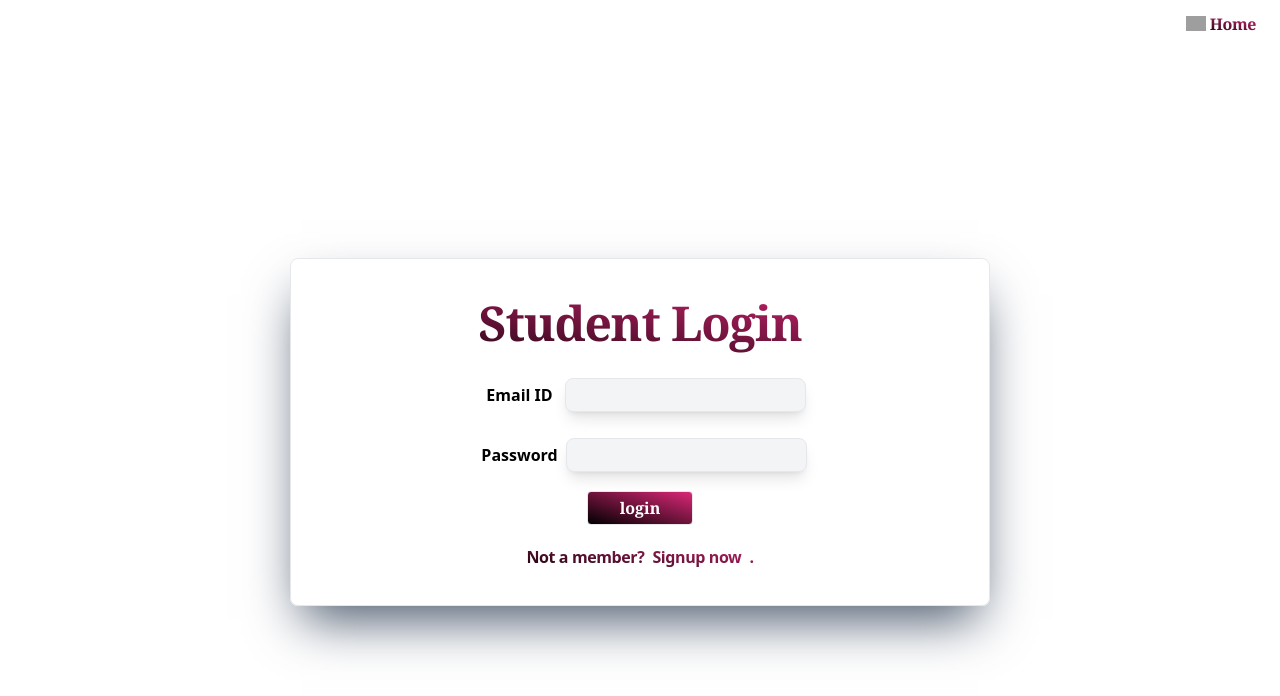
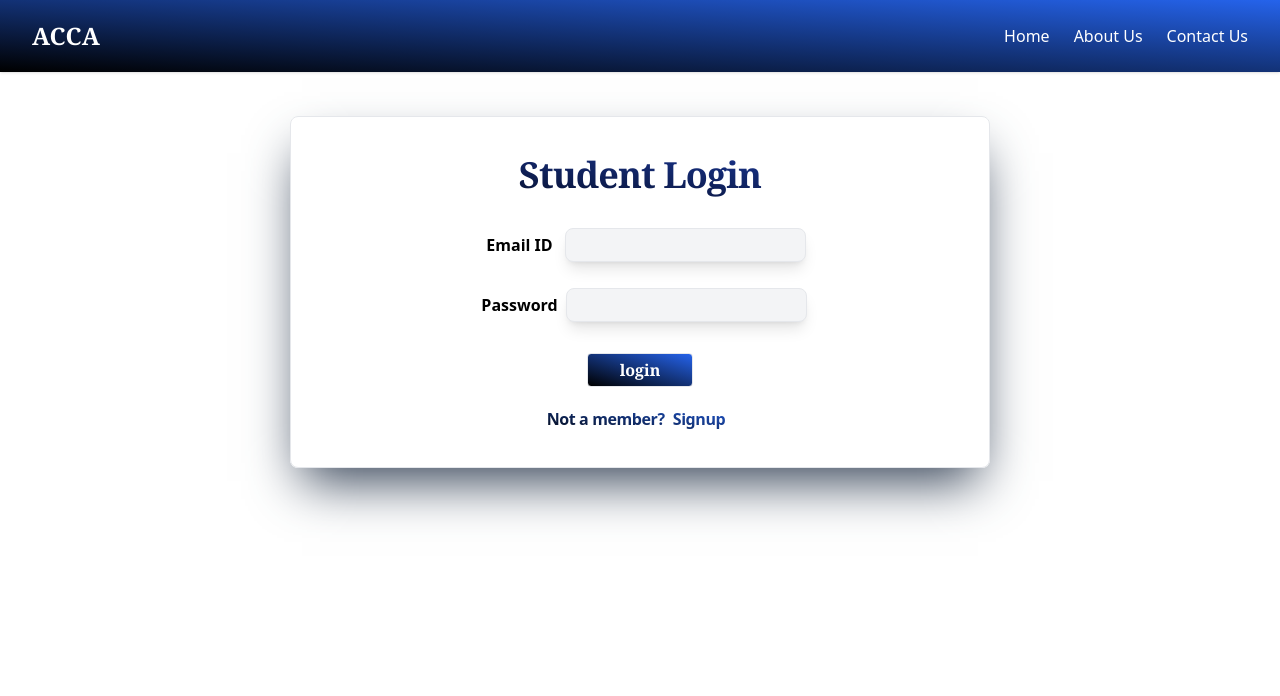
Before and after one commit to GowriJ-15/Placement-Management-System, a React (Create React App) app in the folder placement_system/client/: page /student_login in a window 1280 px wide. Shown: the top 696 px of the page. Built offline with nearby package versions, Linux system fonts and the light colour scheme; grey boxes are pictures that could not be loaded.

Commit message:
New design

```diff
--- /dev/null
+++ b/placement_system/client/src/Components/Navbar.js
@@ -0,0 +1,36 @@
+import { useNavigate } from "react-router-dom";
+
+export default function Navbar() {
+
+  const navigate = useNavigate();
+
+  return (
+    <nav className="w-full bg-gradient-to-tr from-black to-blue-600 shadow">
+      <div className="justify-between md:items-center md:flex md:px-8">
+        <div>
+          <div className="flex items-center justify-between py-3 md:py-5 ">
+            <h2 className="text-2xl font-extrabold text-white font-serif">
+              ACCA
+            </h2>
+          </div>
+        </div>
+        <div>
+          <div>
+            <ul className="items-center justify-center space-y-8 md:flex md:space-x-6 md:space-y-0">
+              <li className="font-medium text-white hover:text-blue-100 cursor-pointer">
+                <a onClick={()=>navigate("/")}>Home</a>
+              </li>
+
+              <li className="font-medium text-white hover:text-blue-100 cursor-pointer">
+                <a>About Us</a>
+              </li>
+              <li className="text-white hover:text-blue-100 font-medium cursor-pointer">
+                <a>Contact Us</a>
+              </li>
+            </ul>
+          </div>
+        </div>
+      </div>
+    </nav>
+  );
+}
--- /dev/null
+++ b/placement_system/client/src/Components/S_Navbar.js
@@ -0,0 +1,106 @@
+import { useState } from "react";
+
+export default function S_Navbar() {
+    const [navbar, setNavbar] = useState(false);
+
+    return (
+        <nav className="w-full bg-purple-500 shadow">
+            <div className="justify-between px-4 mx-auto lg:max-w-7xl md:items-center md:flex md:px-8">
+                <div>
+                    <div className="flex items-center justify-between py-3 md:py-5 md:block">
+                        <a href="javascript:void(0)">
+                            <h2 className="text-2xl font-bold text-white">LOGO</h2>
+                        </a>
+                        <div className="md:hidden">
+                            <button
+                                className="p-2 text-gray-700 rounded-md outline-none focus:border-gray-400 focus:border"
+                                onClick={() => setNavbar(!navbar)}
+                            >
+                                {navbar ? (
+                                    <svg
+                                        xmlns="http://www.w3.org/2000/svg"
+                                        className="w-6 h-6 text-white"
+                                        viewBox="0 0 20 20"
+                                        fill="currentColor"
+                                    >
+                                        <path
+                                            fillRule="evenodd"
+                                            d="M4.293 4.293a1 1 0 011.414 0L10 8.586l4.293-4.293a1 1 0 111.414 1.414L11.414 10l4.293 4.293a1 1 0 01-1.414 1.414L10 11.414l-4.293 4.293a1 1 0 01-1.414-1.414L8.586 10 4.293 5.707a1 1 0 010-1.414z"
+                                            clipRule="evenodd"
+                                        />
+                                    </svg>
+                                ) : (
+                                    <svg
+                                        xmlns="http://www.w3.org/2000/svg"
+                                        className="w-6 h-6 text-white"
+                                        fill="none"
+                                        viewBox="0 0 24 24"
+                                        stroke="currentColor"
+                                        strokeWidth={2}
+                                    >
+                                        <path
+                                            strokeLinecap="round"
+                                            strokeLinejoin="round"
+                                            d="M4 6h16M4 12h16M4 18h16"
+                                        />
+                                    </svg>
+                                )}
+                            </button>
+                        </div>
+                    </div>
+                </div>
+                <div>
+                    <div
+                        className={`flex-1 justify-self-center pb-3 mt-8 md:block md:pb-0 md:mt-0 ${
+                            navbar ? "block" : "hidden"
+                        }`}
+                    >
+                        <ul className="items-center justify-center space-y-8 md:flex md:space-x-6 md:space-y-0">
+                            <li className="text-white hover:text-indigo-200">
+                                <a href="javascript:void(0)">Home</a>
+                            </li>
+                            <li className="text-white hover:text-indigo-200">
+                                <a href="javascript:void(0)">Blog</a>
+                            </li>
+                            <li className="text-white hover:text-indigo-200">
+                                <a href="javascript:void(0)">About US</a>
+                            </li>
+                            <li className="text-white hover:text-indigo-200">
+                                <a href="javascript:void(0)">Contact US</a>
+                            </li>
+                        </ul>
+
+                        <div className="mt-3 space-y-2 lg:hidden md:inline-block">
+                    <a
+                        href="javascript:void(0)"
+                        className="inline-block w-full px-4 py-2 text-center text-white bg-gray-600 rounded-md shadow hover:bg-gray-800"
+                    >
+                        Sign in
+                    </a>
+                    <a
+                        href="javascript:void(0)"
+                        className="inline-block w-full px-4 py-2 text-center text-gray-800 bg-white rounded-md shadow hover:bg-gray-100"
+                    >
+                        Sign up
+                    </a>
+                </div>
+                    </div>
+                </div>
+                <div className="hidden space-x-2 md:inline-block">
+                    <a
+                        href="javascript:void(0)"
+                        className="px-4 py-2 text-white bg-gray-600 rounded-md shadow hover:bg-gray-800"
+                    >
+                        Sign in
+                    </a>
+                    <a
+                        href="javascript:void(0)"
+                        className="px-4 py-2 text-gray-800 bg-white rounded-md shadow hover:bg-gray-100"
+                    >
+                        Sign up
+                    </a>
+                </div>
+            </div>
+        </nav>
+    );
+}
--- a/placement_system/client/src/Pages/CompanySignup.js
+++ b/placement_system/client/src/Pages/CompanySignup.js
@@ -1,15 +1,14 @@
 import React from "react";
 import { useNavigate } from "react-router-dom";
 import Axios from "axios";
+import Navbar from "../Components/Navbar";
 
-
-function CompanySignup({cname,setcname,ccgpa,setccgpa,cid,setcid}) {
-
+function CompanySignup({ cname, setcname, ccgpa, setccgpa, cid, setcid }) {
   const companyregister = () => {
     Axios.post("http://localhost:3001/auth/cregister", {
-     cname:cname,
-     cid:cid,
-     ccgpa:ccgpa
+      cname: cname,
+      cid: cid,
+      ccgpa: ccgpa,
     }).then((response) => {
       console.log(response);
     });
@@ -18,24 +17,13 @@ function CompanySignup({cname,setcname,ccgpa,setccgpa,cid,setcid}) {
   return (
     <div>
       <div className="">
-      <div className="float-right font-semibold tracking-tight leading-none font-serif text-transparent bg-clip-text bg-gradient-to-tr from-black to-pink-600 mr-5 mt-4 flex flex-row mb-0 pb-0">
-          <div className="">
-            <img
-              src="https://encrypted-tbn0.gstatic.com/images?q=tbn:ANd9GcQKrHlsZ0BO6iQUOQRxGqreTYCWLVAxmQyaTw&usqp=CAU"
-              width="20"
-            />
-          </div>
-          <div className="mx-1 cursor-pointer">
-            <a onClick={() => navigate("/")}> Home</a>
-          </div>
-        </div>
-        <div className=" flex-col  relative w-full h-screen flex justify-center items-center pt-0">
-
-            <form
-
-              className="flex justify-center items-center flex-col p-8 pb-7 m-7 border rounded-lg h-max w-full bg-white shadow-2xl shadow-slate-600 max-w-[700px]  ">
+       <nav>
+        <Navbar/>
+       </nav>
+        <div className=" flex-col  relative w-full flex justify-center items-center">
+          <form className="flex justify-center items-center flex-col p-8 mt-9  border rounded-lg h-max w-full bg-white shadow-2xl shadow-slate-600 max-w-[700px]  ">
             <div>
-                <h1 className="p-2 text-center font-extrabold tracking-tight leading-none pb-0 text-5xl font-serif text-transparent bg-clip-text bg-gradient-to-tr from-black to-pink-600">
+              <h1 className="p-2 text-center font-extrabold tracking-tight leading-none pb-0 text-5xl font-serif text-transparent bg-clip-text bg-gradient-to-tr from-black to-blue-800">
                 Company Registration
               </h1>
             </div>
@@ -45,7 +33,7 @@ function CompanySignup({cname,setcname,ccgpa,setccgpa,cid,setcid}) {
                 <input
                   className="border-relative bg-gray-100 p-1 border rounded-lg dark:border-gray-300 outline-none shadow-lg mx-1 w-48"
                   type="text"
-                    onChange={(e)=>{
+                  onChange={(e) => {
                     setcname(e.target.value);
                   }}
                 />
@@ -57,7 +45,7 @@ function CompanySignup({cname,setcname,ccgpa,setccgpa,cid,setcid}) {
                   className="border-relative shadow-lg bg-gray-100 p-1 border rounded-lg dark:border-gray-300 outline-none mx-8 px-2 w-48"
                   type="number"
                   step="any"
-                    onChange={(e)=>{
+                  onChange={(e) => {
                     setcid(e.target.value);
                   }}
                 />
@@ -67,7 +55,7 @@ function CompanySignup({cname,setcname,ccgpa,setccgpa,cid,setcid}) {
                 <input
                   className="border-relative shadow-lg bg-gray-100 p-1 border rounded-lg dark:border-gray-300 outline-none mx-3 px-1 w-48"
                   type="number"
-                    onChange={(e)=>{
+                  onChange={(e) => {
                     setccgpa(e.target.value);
                   }}
                   required
@@ -79,14 +67,13 @@ function CompanySignup({cname,setcname,ccgpa,setccgpa,cid,setcid}) {
                 <button
                   onClick={companyregister}
                   type="submit"
-                    className=" px-8 py-1 bg-gradient-to-tr from-black to-pink-600 relative text-white border  rounded content-center ease-out hover:translate-y-1 transition-all font-semibold font-serif"
+                  className=" px-8 py-1 bg-gradient-to-tr from-black to-blue-700 relative text-white border  rounded content-center ease-out hover:translate-y-1 transition-all font-semibold font-serif"
                 >
                   REGISTER
                 </button>
               </div>
             </div>
           </form>
-
         </div>
       </div>
     </div>
--- a/placement_system/client/src/Pages/S_details.js
+++ b/placement_system/client/src/Pages/S_details.js
@@ -2,6 +2,7 @@ import React, { useState, useEffect } from "react";
 import ShowMenu from "../Components/ShowMenu";
 import { useNavigate } from "react-router-dom";
 import { Axios } from "axios";
+import Navbar from "../Components/Navbar";
 
 function S_details() {
   const [state, setState] = useState(false);
@@ -29,37 +30,9 @@ function S_details() {
   const navigate = useNavigate();
   return (
     <div>
-      <div className="w-screen h-12 bg-gradient-to-tr from-black to-pink-600">
-        <div className="float-left flex flex-col w-40 mx-3">
-          <div className="font-semibold tracking-tight leading-none font-serif text-white mr-5 mt-4 flex mb-0 pb-0  flex-row">
-            <div>
-              <img
-                onClick={() => setState(!state)}
-                className=" cursor-pointer pt-1"
-                src="https://encrypted-tbn0.gstatic.com/images?q=tbn:ANd9GcQxNXvRIuRSR1anM3AOe_EnHoq520h6uV1qDw&usqp=CAU"
-                width="15"
-              />
-            </div>
-
-            <div className="mx-2 ">
-              <a>menu</a>
-            </div>
-          </div>
-
-          {state ? <ShowMenu /> : null}
-        </div>
-        <div className="float-right font-semibold font-serif text-white mr-5 mt-4 mb-6 flex flex-row ">
-          <div className="pt-1">
-            <img
-              src="https://encrypted-tbn0.gstatic.com/images?q=tbn:ANd9GcQKrHlsZ0BO6iQUOQRxGqreTYCWLVAxmQyaTw&usqp=CAU"
-              width="15"
-            />
-          </div>
-          <div className="mx-1 cursor-pointer">
-            <a onClick={() => navigate("/")}> home</a>
-          </div>
-        </div>
-      </div>
+      <nav>
+        <Navbar/>
+      </nav>
       <div className="body">
         <div className="content w-screen h-screen fixed">
           <div className="  border-slate-300 mb-1 mt-1 mr-1 flex justify-center items-center flex-col ">
@@ -81,7 +54,7 @@ function S_details() {
                     <div className="mx-3">
                       <button
                       onClick={()=>changeText("Applied")}
-                      className="border border-slate-900 rounded-sm w-24 mt-1  bg-gradient-to-tr from-black to-pink-600 relative text-white border  rounded content-center ease-out hover:translate-x-1 transition-all font-semibold font-serif h-7">{text}</button>
+                      className="border border-slate-900  w-24 mt-1  bg-gradient-to-tr from-black to-pink-600 relative text-white  rounded content-center ease-out hover:translate-x-1 transition-all font-semibold font-serif h-7">{text}</button>
                     </div>
                   </div>
                 );
--- a/placement_system/client/src/Pages/Student.js
+++ b/placement_system/client/src/Pages/Student.js
@@ -1,6 +1,7 @@
 import Axios from "axios";
 
 import { useNavigate } from "react-router-dom";
+import Navbar from "../Components/Navbar";
 
 function StudentSignup({
   name,setName,email,setEmail,password,setPassword,admno,setAdmno,cgpa,setCgpa,backlog,setBacklog
@@ -23,33 +24,25 @@ function StudentSignup({
   return (
     <div className="main">
       <div className=" relative w-full h-screen ">
-        <div className="float-right font-semibold tracking-tight leading-none font-serif text-transparent bg-clip-text bg-gradient-to-tr from-black to-pink-600 mr-5 mt-4 mb-6 flex flex-row ">
-          <div className="">
-            <img
-              src="https://encrypted-tbn0.gstatic.com/images?q=tbn:ANd9GcQKrHlsZ0BO6iQUOQRxGqreTYCWLVAxmQyaTw&usqp=CAU"
-              width="20"
-            />
-          </div>
-          <div className="mx-1 cursor-pointer">
-            <a onClick={() => navigate("/")}> Home</a>
-          </div>
+        <div>
+          <Navbar/>
         </div>
         <div>
           <div className="flex justify-center items-center">
 
           </div>
-          <div className="flex justify-center items-center flex-col pt-7">
+          <div className="flex justify-center items-center flex-col">
             <div className="">
               <form
                 action="#"
                 className="p-8 pb-10 m-7 border rounded-lg h-full w-full bg-white shadow-2xl shadow-slate-600"
               >
-                <h1 className="p-2 pt-0 text-center font-extrabold tracking-tight leading-none text-5xl font-serif text-transparent bg-clip-text bg-gradient-to-tr from-black to-pink-600 pb-4">
+                <h1 className="p-2 pt-0 text-center font-extrabold tracking-tight leading-none text-4xl font-serif text-transparent bg-clip-text bg-gradient-to-tr from-black to-blue-800 pb-4">
               Sign Up
             </h1>
                 <div className="flex flex-row">
                   <div className="w-2/4 mr-6">
-                    <div className="font-bold mb-4 px-20 text-lg">
+                    <div className="font-bold mb-4 px-20 text-lg tracking-tight leading-none text-transparent bg-clip-text bg-gradient-to-tr from-black to-blue-600">
                       <h1>Personal Details</h1>
                     </div>
                     <div className="flex flex-col mb-4 w-72 ">
@@ -85,7 +78,7 @@ function StudentSignup({
                     </div>
                   </div>
                   <div className="w-2/4 ml-6">
-                    <div className="font-bold mb-4 px-20 text-lg">
+                    <div className="font-bold mb-4 px-20 text-lg tracking-tight leading-none text-transparent bg-clip-text bg-gradient-to-tr from-black to-blue-600">
                       <h1>Academic Details</h1>
                     </div>
                     <div className="flex flex-col mb-4 w-72">
@@ -129,16 +122,14 @@ function StudentSignup({
                     <button
                       onClick={register}
                       type="submit"
-                      className=" px-8 py-1 bg-gradient-to-tr from-black to-pink-600 relative text-white border  rounded content-center ease-out hover:translate-y-1 transition-all font-semibold font-serif"
+                      className=" px-8 py-1 bg-gradient-to-tr from-black to-blue-700 relative text-white border  rounded content-center ease-out hover:translate-y-1 transition-all font-semibold font-serif"
                     >
                       SIGN UP
                     </button>
                   </div>
                 </div>
-              </form>
-
-              <div className="font-semibold tracking-tight leading-none pb-0 text-transparent bg-clip-text bg-gradient-to-tr from-black to-pink-600 flex justify-center items-center">
-                <p className="float:right   p-2">
+                <div className="font-semibold tracking-tight leading-none pb-0 text-transparent bg-clip-text bg-gradient-to-tr from-black to-blue-600 flex justify-center items-center mt-2">
+                <p className="float:right p-2">
                   already a member?
                   <u>
                     <a
@@ -151,6 +142,9 @@ function StudentSignup({
                   .
                 </p>
               </div>
+              </form>
+
+
             </div>
           </div>
         </div>
--- a/placement_system/client/src/Pages/p_login.js
+++ b/placement_system/client/src/Pages/p_login.js
@@ -1,24 +1,17 @@
 import { useNavigate } from "react-router-dom";
+import Navbar from "../Components/Navbar";
 
 export default function PcLogin() {
   const navigate = useNavigate();
 
   return (
-    <div className="bg-red-100">
-      <div className="float-right font-semibold tracking-tight leading-none font-serif text-transparent bg-clip-text bg-gradient-to-tr from-black to-pink-600 mr-5 mt-4 flex flex-row ">
     <div className="">
-            <img
-              src="https://encrypted-tbn0.gstatic.com/images?q=tbn:ANd9GcQKrHlsZ0BO6iQUOQRxGqreTYCWLVAxmQyaTw&usqp=CAU"
-              width="20"
-            />
-          </div>
-          <div className="mx-1 cursor-pointer">
-            <a onClick={() => navigate("/")}> Home</a>
-          </div>
-        </div>
-      <div className="relative w-full h-screen flex items-center justify-center flex-col">
-      <form className="bg-white max-w-[700px] w-full mx-auto  p-8 border  rounded-lg shadow-slate-600 shadow-2xl flex justify-center items-center flex-col h-80">
-        <h2 className=" p-2 text-center font-extrabold tracking-tight leading-none pb-6 text-4xl font-serif text-transparent bg-clip-text bg-gradient-to-tr from-black to-pink-600">
+      <nav>
+        <Navbar/>
+      </nav>
+      <div className="relative w-full flex items-center justify-center flex-col mt-7">
+        <form className="bg-white max-w-[700px] w-full  mx-auto  p-8 border  rounded-lg shadow-slate-600 shadow-2xl flex justify-center items-center flex-col h-96">
+          <h2 className=" p-2 text-center font-extrabold tracking-tight leading-none pb-6 text-4xl font-serif text-transparent bg-clip-text bg-gradient-to-tr from-black to-blue-800">
             Placement Cell Login
           </h2>
           <div className="flex flex-row mb-4  items-center justify-center pt-5">
@@ -43,7 +36,7 @@ export default function PcLogin() {
                 <button
                   onClick={() => navigate("/company_reg")}
                   type="submit"
-                className=" px-8 py-1 bg-gradient-to-tr from-black to-pink-600  relative text-white border rounded content-center ease-out hover:translate-y-1 transition-all font-semibold font-serif"
+                  className=" px-8 py-1 bg-gradient-to-tr from-black to-blue-700  relative text-white border rounded content-center ease-out hover:translate-y-1 transition-all font-semibold font-serif"
                 >
                   login
                 </button>
@@ -52,7 +45,6 @@ export default function PcLogin() {
           </div>
         </form>
       </div>
-
     </div>
   );
 }
--- a/placement_system/client/src/Pages/s_login.js
+++ b/placement_system/client/src/Pages/s_login.js
@@ -1,29 +1,22 @@
 import { useNavigate } from "react-router-dom";
+import Navbar from "../Components/Navbar";
 
 export default function StudentLogin({}) {
   const navigate = useNavigate();
 
   return (
     <div className="">
-      <div className="float-right font-semibold tracking-tight leading-none font-serif text-transparent bg-clip-text bg-gradient-to-tr from-black to-pink-600 mr-5 mt-4 flex flex-row">
-        <div className="">
-          <img
-            src="https://encrypted-tbn0.gstatic.com/images?q=tbn:ANd9GcQKrHlsZ0BO6iQUOQRxGqreTYCWLVAxmQyaTw&usqp=CAU"
-            width="20"
-          />
-        </div>
-        <div className="mx-1 cursor-pointer">
-          <a onClick={()=>navigate("/")}> Home</a>
-        </div>
+      <div>
+        <Navbar/>
       </div>
 
-      <div className="relative w-full h-screen flex items-center justify-center flex-col">
-        <form className="max-w-[700px] w-full mx-auto  p-8 border  rounded-lg shadow-2xl shadow-slate-600">
-          <h2 className=" p-2 text-center font-extrabold tracking-tight leading-none pb-6 text-5xl font-serif text-transparent bg-clip-text bg-gradient-to-tr from-black to-pink-600">
+      <div className="relative w-full float-right mt-7">
+        <form className=" max-w-[700px] h-82 mt-4 mx-auto  p-8 border  rounded-lg shadow-2xl shadow-slate-700">
+          <h2 className=" p-2 text-center font-extrabold tracking-tight leading-none pb-6 text-4xl font-serif text-transparent bg-clip-text bg-gradient-to-tr from-black to-blue-800">
             Student Login
           </h2>
 
-          <div className="flex flex-row mb-4  items-center justify-center">
+          <div className="flex flex-row mt-1 mb-4  items-center justify-center">
             <label className="font-bold p-3">Email ID</label>
             <input
               className="border-relative shadow-lg bg-gray-100 p-1 border rounded-lg dark:border-gray-300 outline-none"
@@ -46,13 +39,13 @@ export default function StudentLogin({}) {
                 <button
                   onClick={()=>navigate("/student_details")}
                   type="submit"
-                  className=" px-8 py-1 bg-gradient-to-tr from-black to-pink-600  relative text-white border rounded content-center ease-out hover:translate-y-1 transition-all font-semibold font-serif"
+                  className=" px-8 py-1 mt-3 bg-gradient-to-tr from-black to-blue-600  relative text-white border rounded content-center ease-out hover:translate-y-1 transition-all font-semibold font-serif"
                 >
                   login
                 </button>
               </div>
 
-              <div className="font-semibold tracking-tight leading-none pb-0 text-transparent bg-clip-text bg-gradient-to-tr from-black to-pink-600">
+              <div className="font-semibold tracking-tight leading-none pb-0 text-transparent bg-clip-text bg-gradient-to-tr from-black to-blue-600">
                 <p className="float:right   p-2">
                   Not a member?
                   <u>
@@ -60,10 +53,8 @@ export default function StudentLogin({}) {
                       onClick={() => navigate("/student_signup")}
                       className="float:right hover:text-pink-900 p-2 cursor-pointer"
                     >
-                      Signup now
-                    </a>
+                      Signup</a>
                   </u>
-                  .
                 </p>
               </div>
             </div>
```
Also changed, not shown: placement_system/client/src/Pages/Home.js (+11 -3 lines). Lines whose indentation alone changed are shown as unchanged.
